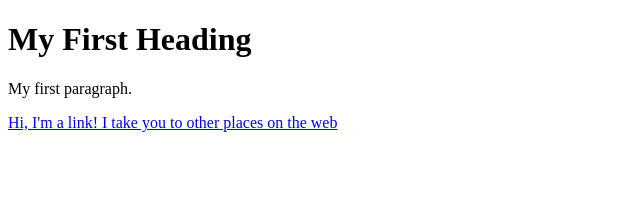
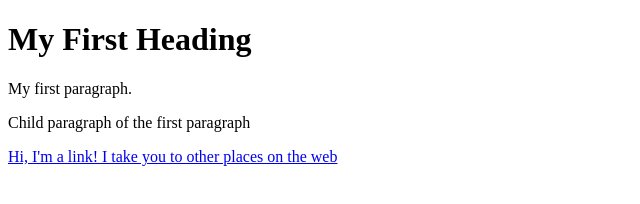
Before and after one commit to Ahra-Ko/my_first_repo, a plain HTML site: page 16_week/index.html in a window 1280 px wide. Shown: the whole page, without its empty margins (0-640 px from the left). Drawn offline with Linux system fonts and the light colour scheme.

Commit message:
Update index.html

```diff
--- a/16_week/index.html
+++ b/16_week/index.html
@@ -2,13 +2,14 @@
 <!-- Hi, I'm a comment tag - anything between my brackets won't be displayed on a page -->
 <html>  <!-- The <html> tag is the root element of an HTML page -->
 <head> <!-- The <head> tag contains meta information about the document -->
-	<title>Page Title</title> <!-- <title> element specifies a title for the document -->
+	<title>Hello Ahra!</title> <!-- <title> element specifies a title for the document -->
 </head>
 
 <body> <!-- The <body> tag contains the visible page content -->
 
   <h1>My First Heading</h1> <!-- The <h1> tag defines a large heading -->
   <p>My first paragraph.</p> <!-- The <p> tag defines a paragraph -->
+      <p>Child paragraph of the first paragraph</p>
   <a href="https://www.google.com">Hi, I'm a link! I take you to other
      places on the web</a> <!-- The <a> tag defines a hyperlink -->
 
```
